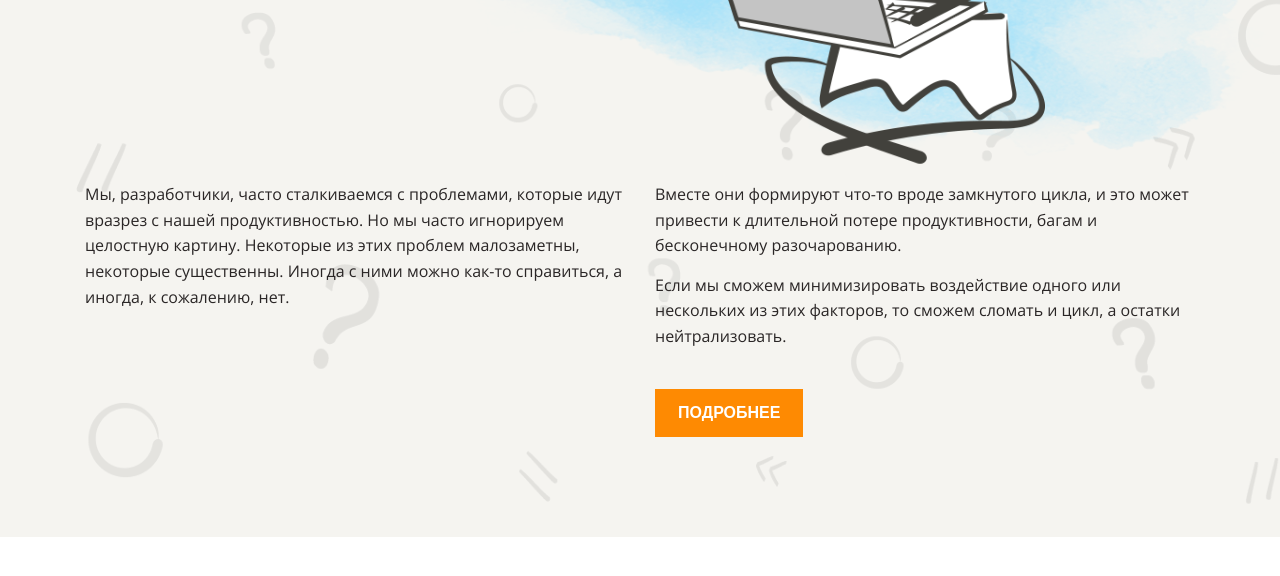
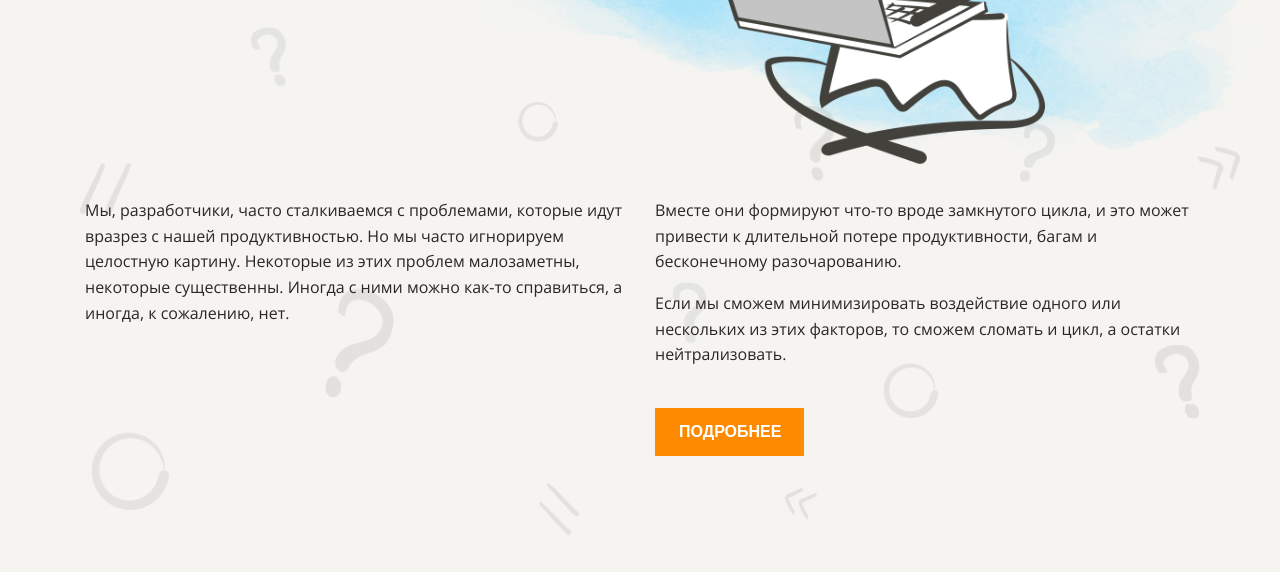
Before and after one commit to Rez0n4n/layout-designer-project-58, a website: page src/index.html in a window 1280 px wide. Shown: the part 376-952 px from the top of the page. Drawn offline with Linux system fonts and the light colour scheme.

Commit message:
Upd p column

```diff
--- a/src/index.html
+++ b/src/index.html
@@ -13,16 +13,20 @@
             <section class="sc-pdng">
                 <h1><span>Когнитивные<br>искажения</span><br>в программировании</h1>
                 <img class="mainimg" src="img/main.png" alt="Чел с вопросами">
+                <div class="content-column-header">
                     <div class="content-column">
+                        <div class="content-column-p">
                             <p>Мы, разработчики, часто сталкиваемся с проблемами, которые идут вразрез с нашей продуктивностью. Но мы часто игнорируем целостную картину. Некоторые из этих проблем малозаметны, некоторые существенны. Иногда с ними можно как-то справиться, а иногда, к сожалению, нет.</p>
+                        </div>
+                        <div class="content-column-p">
                             <p>Вместе они формируют что-то вроде замкнутого цикла, и это может привести к длительной потере продуктивности, багам и бесконечному разочарованию.
-                        <br>
-                        <br>
-                       <padding-p>
-                       Если мы сможем минимизировать воздействие одного или нескольких из этих факторов, то сможем сломать и цикл, а остатки нейтрализовать.</padding-p>
+                            </p>
+                            <p>Если мы сможем минимизировать воздействие одного или нескольких из этих факторов, то сможем сломать и цикл, а остатки нейтрализовать.
                                 <br>
                                 <button class="btn-head">ПОДРОБНЕЕ</button>
                             </p>
+                        </div>
+                    </div>
                 </div>
             </section>
         </section>
@@ -85,8 +89,12 @@
                 </div>
                 <h3 class="col-img-cont-h3 bg-color-brown">Как проявляется</h3>
                 <div class="content-column">
+                    <div class="content-column-p">
                         <p>Когнитивное искажение называется так из-за того, что потребители зачастую предпочитают покупать товары, которые они могут собрать сами, а не уже собранные кем-то.</p>
+                    </div>
+                    <div class="content-column-p">
                         <p>Мы склонны переоцнивать наши собственные решения и недооценивать решения других. Если вы когда-то работали в компании, которая использовала тупой внутренний инструмент вместо более удобного готового решения, вы понимаете, о чём я говорю.</p>
+                    </div>
                 </div>
             </section>
         </section>
@@ -102,8 +110,12 @@
                 </div>
                 <h3 class="col-img-cont-h3-v2 bg-color-white">Как проявляется</h3>
                 <div class="content-column">
+                    <div class="content-column-p">
                         <p>Если вы добавите аэродинамический спойлер к своему старому автомобилю вместо ремонта мотора, то автомобиль не станет быстрее.</p>
+                    </div>
+                    <div class="content-column-p">
                         <p>Отличный пример: писать максимально подтюненный и высокопроизводительный код для всего лишь экспериментального проекта.</p>
+                    </div>
                 </div>
             </section>
         </section>
@@ -118,8 +130,12 @@
                 </div>
                 <h3 class="col-img-cont-h3 bg-color-brown">Как проявляется</h3>
                 <div class="content-column">
+                    <div class="content-column-p">
                         <p>Часто это искажение настигает нас, когда нужно решение проблемы и… о! Мы как раз только что решили подобную проблему! Давайте использовать это же решение, потому что оно сработало, и мы помним как!</p>
+                    </div>
+                    <div class="content-column-p">
                         <p>Вы замечаете, что пользуетесь теми же рабочими методиками раз за разом? Если да, возможно, вы смотрите на разные проблемы под одним и тем же углом.</p>
+                    </div>
                 </div>
             </section>
         </section>
@@ -135,8 +151,12 @@
                 </div>
                 <h3 class="col-img-cont-h3-v2 bg-color-white">Как проявляется</h3>
                 <div class="content-column">
+                    <div class="content-column-p">
                         <p>Вы когда-нибудь откладывали написание теста? Ловили себя на использовании клавиш-стрелок в Vim? Поздравляю, у вас наблюдается гиперболическое обесценивание.</p>
+                    </div>
+                    <div class="content-column-p">
                         <p>Немедленная выгода от использования чего-то быстродоступного значительно смягчает боль, которую нужно перетерпеть, чтобы усвоить правильный синтаксис для перемещения на нужную строчку. Но как только вы поймёте как перемещаться быстрее, выгода в будущем намного выше. В итоге вы сохраните много времени.</p>
+                     </div>
                 </div>
             </section>
         </section>
@@ -151,11 +171,13 @@
                 </div>
                 <h3 class="col-img-cont-h3 bg-color-brown">Как проявляется</h3>
                 <div class="content-column">
+                    <div class="content-column-p">
                         <p>Одно из искажений, которое должно признать большинство из нас. И менеджеры проекта, и сами пользователи продукта — все склонны ставить сроки, в которые невозможно закончить запланированное.</p>
-                    <p>Это отлично выражается в старом афоризме:
-                    <br>
-                    <br>
-                    Первые 90% готового кода отнимают первые 90% времени разработки. Оставшиеся 10% отнимают вторые 90% времени разработки.</p>
+                    </div>
+                    <div class="content-column-p">
+                        <p>Это отлично выражается в старом афоризме:</p>
+                        <p>Первые 90% готового кода отнимают первые 90% времени разработки. Оставшиеся 10% отнимают вторые 90% времени разработки.</p>
+                    </div>
                 </div>
             </section>
         </section>
--- a/src/styles/style.css
+++ b/src/styles/style.css
@@ -151,32 +151,35 @@ width: 100%;
 .content-column {
   display: flex;
   column-gap: 30px;
+  margin: 0;
+  box-sizing: border-box;
 }
 
-padding-p {
+/*padding-p {
   position: relative;
   top: -12px;
-}
+}*/
 
-header .content-column {
+.content-column-header {
   margin-top: 199px;
 }
 
 
-.content-column p {
+.content-column-p {
   margin: 0;
   box-sizing: border-box;
   width: 50%;
-}
-.btn-head {
-
 }
 
 button {
     border: 0;
     position: relative;
-    margin-top: 28px;
-    padding: 15px 23px;
+    margin-top: 40px;
+    padding-top: 11px;
+    padding-bottom: 12px;
+    padding-left: 24px;
+    padding-right: 23px;
+    line-height: 160%;
     font-weight: 700;
     font-size: 16px;
     color: var(--color-white);
```
Lines whose indentation alone changed are shown as unchanged.
